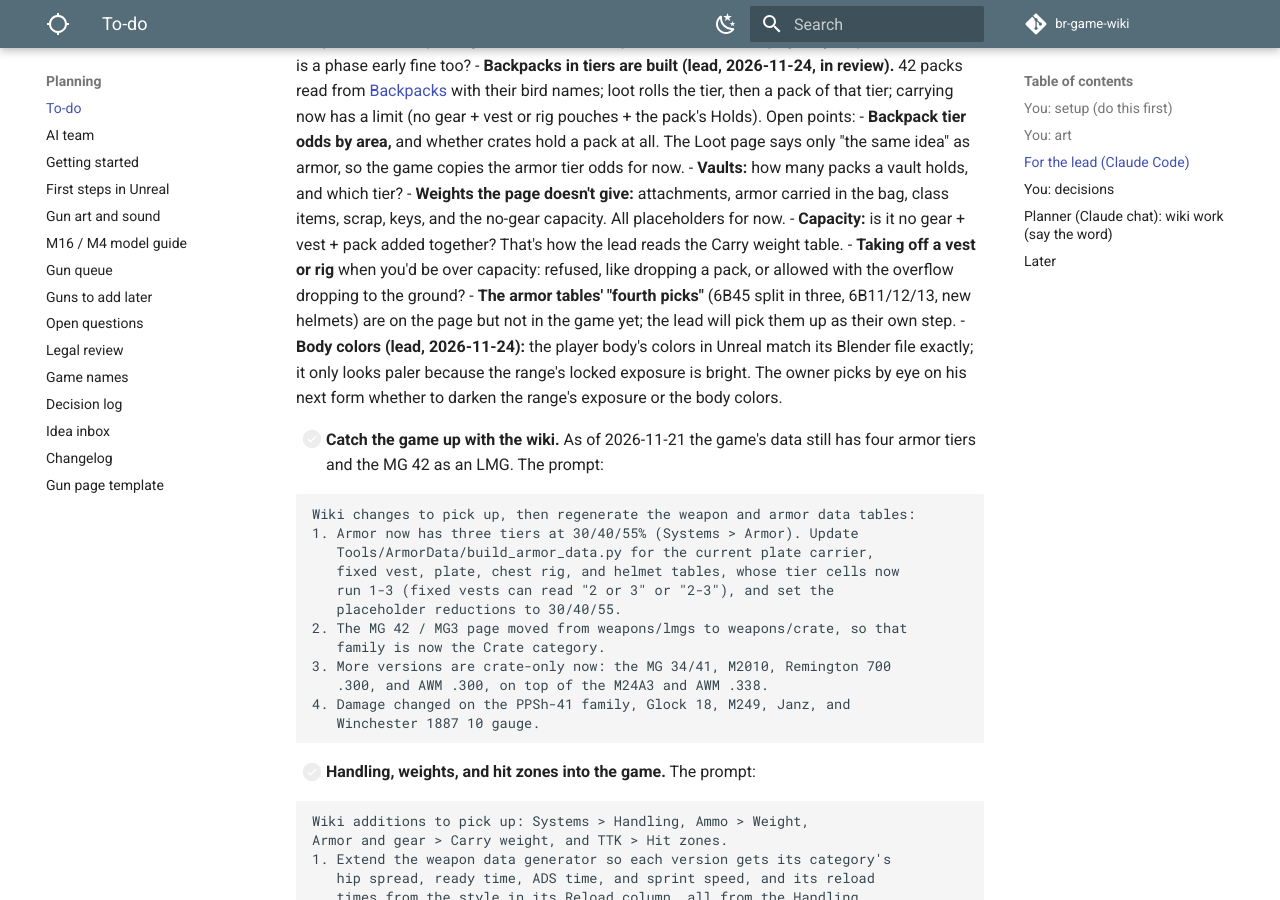
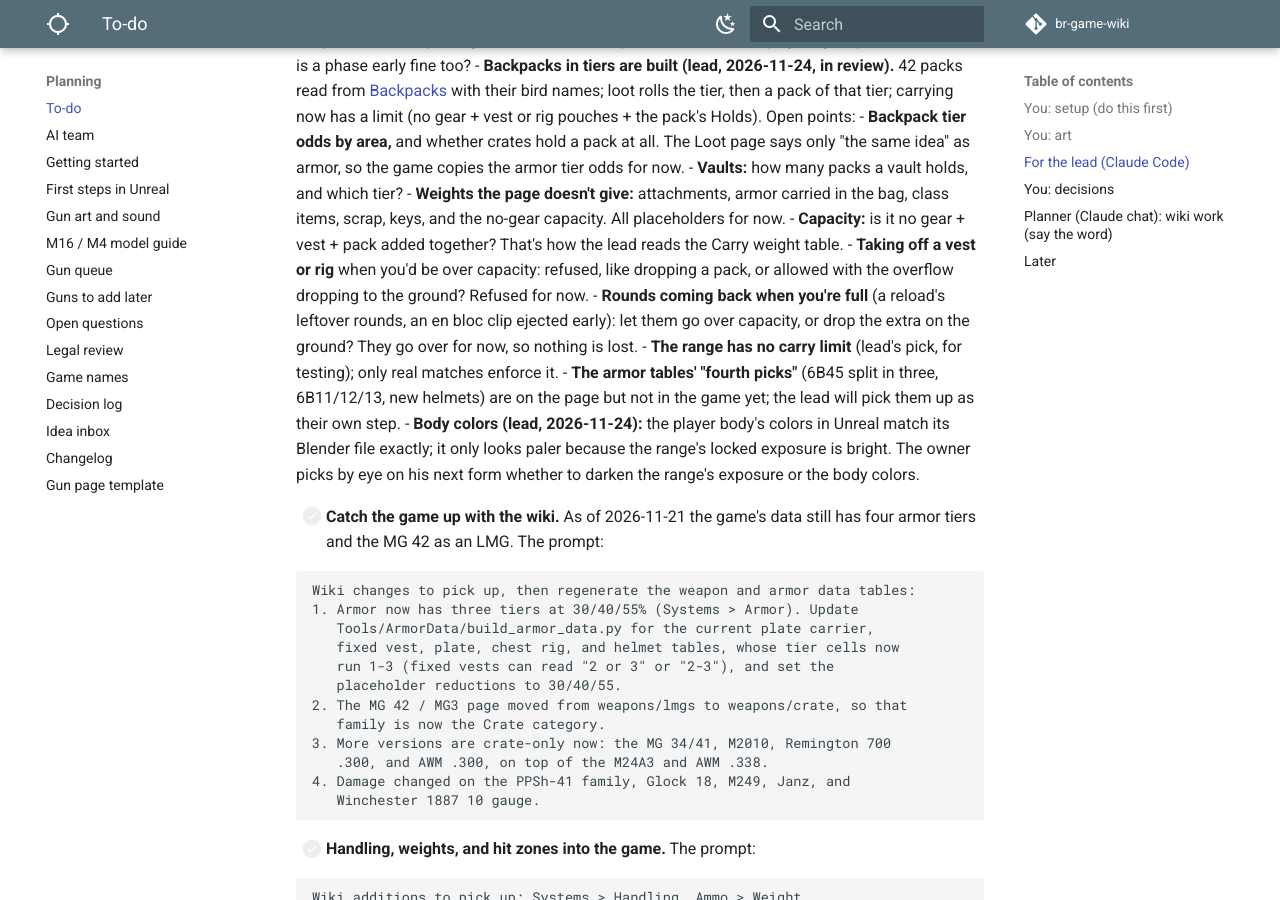
Before and after one commit to DerrickSpartan1/br-game-wiki, an MkDocs documentation site: the page built from docs/planning/to-do.md, in a window 1280 px wide and 900 px high, scrolled down 12223 px. Built offline with MkDocs 1.6.1 and Material for MkDocs 9.7.7, drawn with Linux system fonts in a browser that asks for light colours; comment, search, counter and statistics services are not loaded.

Commit message:
Lead: two more carry questions; no carry limit at the range
Co-Authored-By: Claude Opus 5.5 <noreply@anthropic.com>

```diff
--- a/docs/planning/to-do.md
+++ b/docs/planning/to-do.md
@@ -167,7 +167,9 @@ When you tell the lead "check the planner's list," it works through this section
     - **Vaults:** how many packs a vault holds, and which tier?
     - **Weights the page doesn't give:** attachments, armor carried in the bag, class items, scrap, keys, and the no-gear capacity. All placeholders for now.
     - **Capacity:** is it no gear + vest + pack added together? That's how the lead reads the Carry weight table.
-    - **Taking off a vest or rig** when you'd be over capacity: refused, like dropping a pack, or allowed with the overflow dropping to the ground?
+    - **Taking off a vest or rig** when you'd be over capacity: refused, like dropping a pack, or allowed with the overflow dropping to the ground? Refused for now.
+    - **Rounds coming back when you're full** (a reload's leftover rounds, an en bloc clip ejected early): let them go over capacity, or drop the extra on the ground? They go over for now, so nothing is lost.
+    - **The range has no carry limit** (lead's pick, for testing); only real matches enforce it.
     - **The armor tables' "fourth picks"** (6B45 split in three, 6B11/12/13, new helmets) are on the page but not in the game yet; the lead will pick them up as their own step.
 - **Body colors (lead, 2026-11-24):** the player body's colors in Unreal match its Blender file exactly; it only looks paler because the range's locked exposure is bright. The owner picks by eye on his next form whether to darken the range's exposure or the body colors.
 
```
